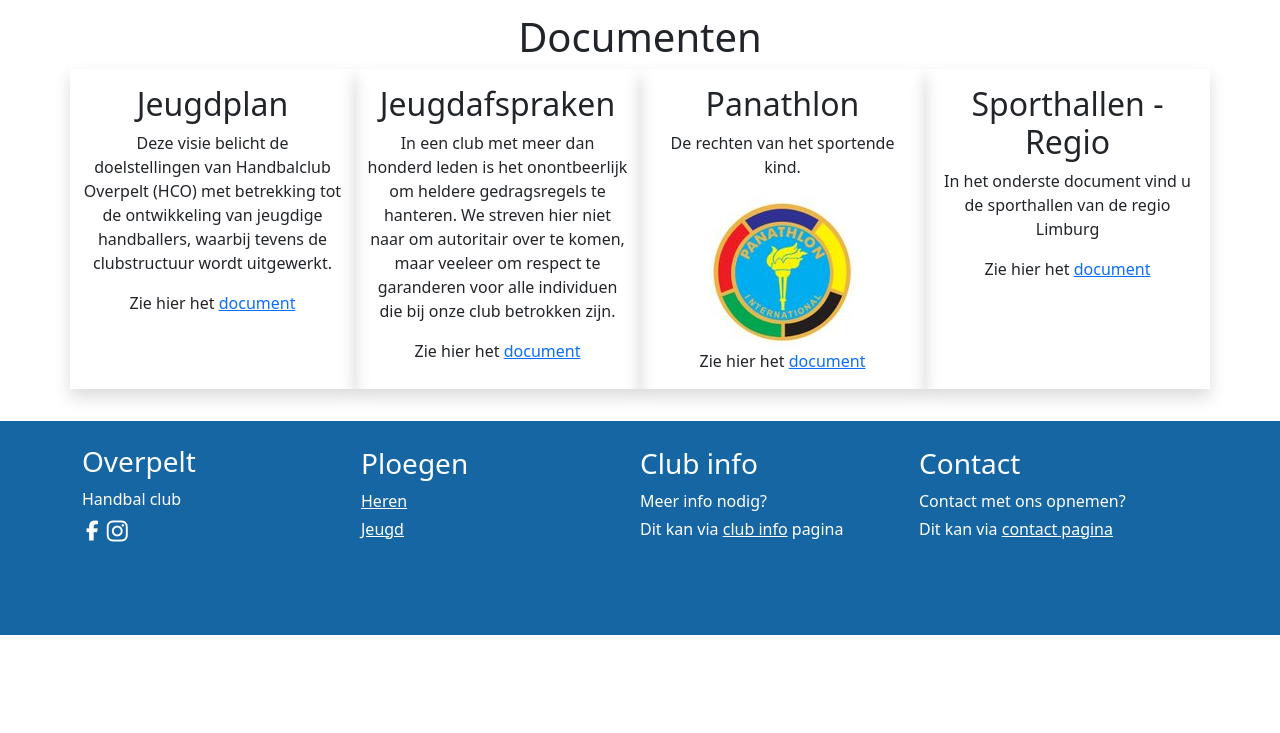
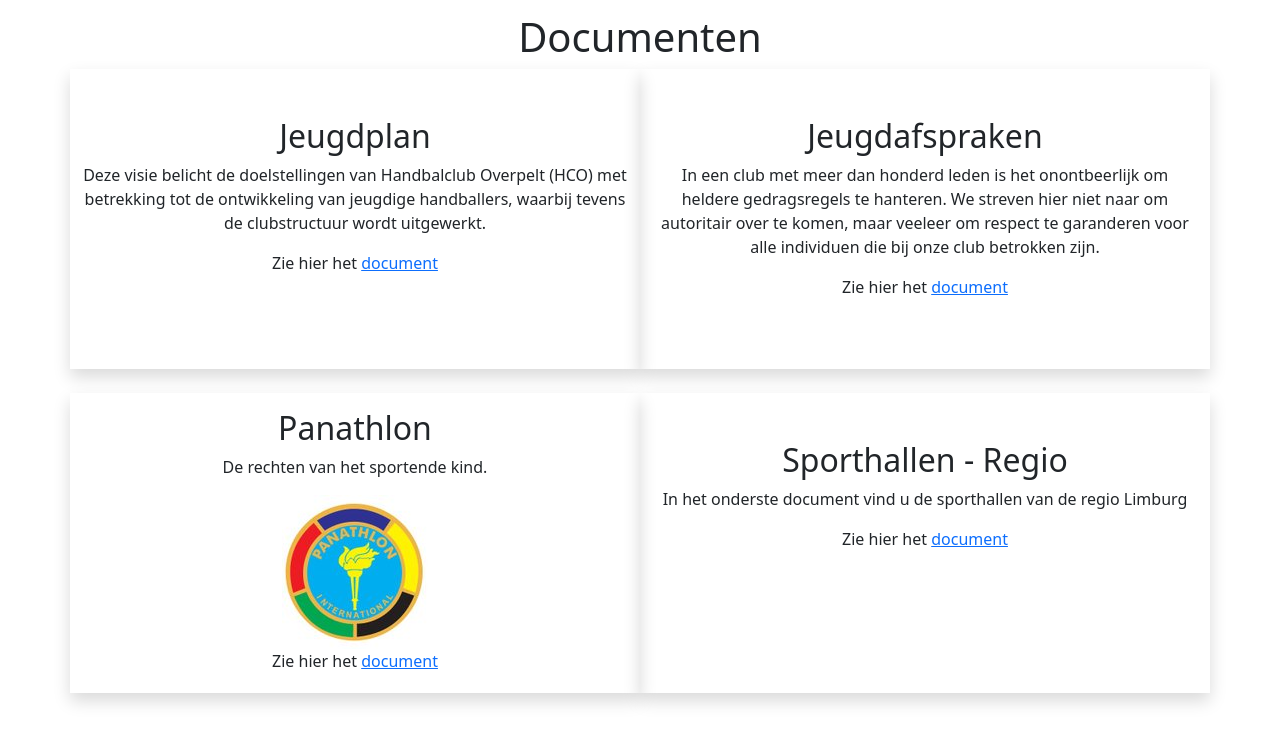
Before and after one commit to FreekBoes/HandbalOverpelt, a plain HTML site: page HTML/clubinfo.html in a window 1280 px wide. Shown: the part 887-1620 px from the top of the page. Before the commit the page ends 1522 px from the top, so only its background shows below. Drawn offline with nearby package versions, Linux system fonts and the light colour scheme.

Commit message:
clubinfo pagina af

```diff
--- a/CSS/style.css
+++ b/CSS/style.css
@@ -72,3 +72,7 @@ footer p a
 i {
     color: white;
 }
+
+.box {
+    height: 300px;
+}
--- a/HTML/clubinfo.html
+++ b/HTML/clubinfo.html
@@ -74,7 +74,7 @@
                     </div>
                 </div>
 
-                <div class="row text-sm-center text-lg-start pt-3">
+                <div class="row text-sm-center text-lg-start pt-3 me-md-5">
                     <div class="col-12 col-md-6 d-flex flex-column justify-content-center align-items-center order-sm-1 order-md-0">
                         <h1>Begeleider</h1>
                         <h1>Jeugdscheidsrechter</h1>
@@ -92,34 +92,33 @@
                     </div>
                 </div>
 
-                <div class="row text-sm-center pb-4 d-flex flex-md-row flex-sm-wrap">
-                    <div class="col-12 col-md-3 shadow mb-sm-4 mb-md-2">
-                        <h2 class="mt-3">Jeugdplan</h2>
+                <div class="row text-sm-center pb-4 d-flex flex-wrap">
+                    <div class="col-12 col-md-6 shadow mb-4 box">
+                        <h2 class="mt-3 mt-lg-5">Jeugdplan</h2>
                         <p>Deze visie belicht de doelstellingen van Handbalclub Overpelt (HCO) met betrekking tot de
                             ontwikkeling van jeugdige handballers, waarbij tevens de clubstructuur wordt uitgewerkt.</p>
-                        <p>Zie hier het <a href="">document</a></p>
+                        <p>Zie hier het <a href="#">document</a></p>
                     </div>
 
-                    <div class="col-12 col-md-3 shadow mb-sm-4 mb-md-2">
-                        <h2 class="mt-3">Jeugdafspraken</h2>
+                    <div class="col-12 col-md-6 shadow mb-4 box">
+                        <h2 class="mt-3 mt-lg-5">Jeugdafspraken</h2>
                         <p>In een club met meer dan honderd leden is het onontbeerlijk om heldere gedragsregels te
                             hanteren. We streven hier niet naar om autoritair over te komen, maar veeleer om respect te
                             garanderen voor alle individuen die bij onze club betrokken zijn.</p>
-                        <p>Zie hier het <a href="">document</a></p>
+                        <p>Zie hier het <a href="#">document</a></p>
                     </div>
 
-                    <div class="col-12 col-md-3 shadow mb-sm-4 mb-md-2">
+                    <div class="col-12 col-md-6 shadow mb-4">
                         <h2 class="mt-3">Panathlon</h2>
                         <p>De rechten van het sportende kind.</p>
                         <img src="../RSC/Panathlon verklaring logo.jpg" class="img-fluid" alt="">
-                        <p>Zie hier het <a href="">document</a></p>
-
+                        <p>Zie hier het <a href="#">document</a></p>
                     </div>
 
-                    <div class="col-12 col-md-3 shadow mb-sm-2 mb-md-2">
-                        <h2 class="mt-3">Sporthallen - Regio</h2>
+                    <div class="col-12 col-md-6 shadow mb-4 box">
+                        <h2 class="mt-3 mt-lg-5">Sporthallen - Regio</h2>
                         <p>In het onderste document vind u de sporthallen van de regio Limburg</p>
-                        <p>Zie hier het <a href="">document</a></p>
+                        <p>Zie hier het <a href="#">document</a></p>
                     </div>
                 </div>
             </div>
@@ -152,7 +151,7 @@
                     </p>
                 </div>
 
-                <div class="col-sm-12 col-md-3 text-sm-center text-md-start mb-lg-5">
+                <div class="col-sm-12 col-md-3 text-sm-center text-md-start mb-lg-5 ">
                     <h3 class="">Contact</h3>
                     <p class="mb-1">Contact met ons opnemen?</p>
                     <p class="">Dit kan via <a href="contact.html" class="footerlink">contact pagina</a></p>
```
